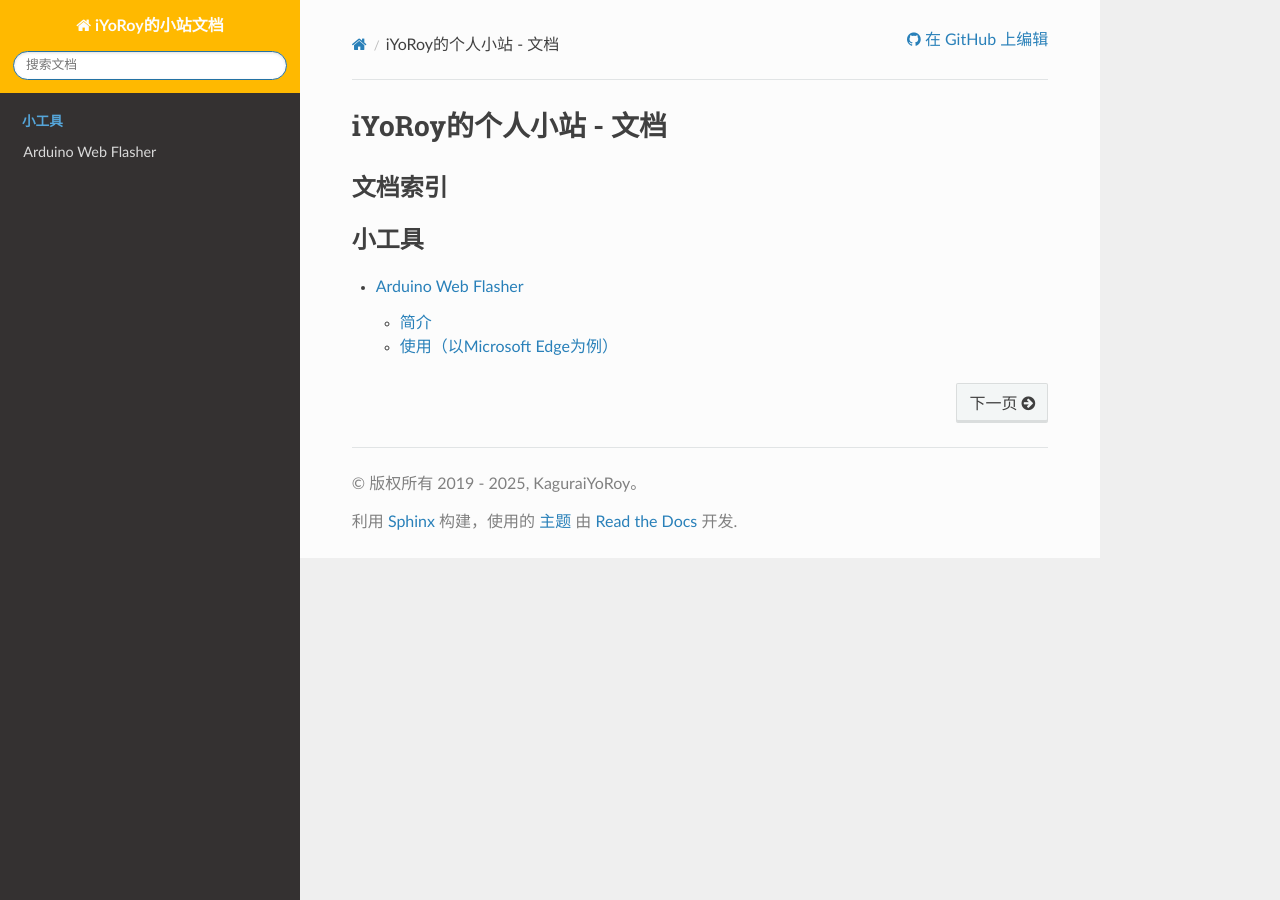
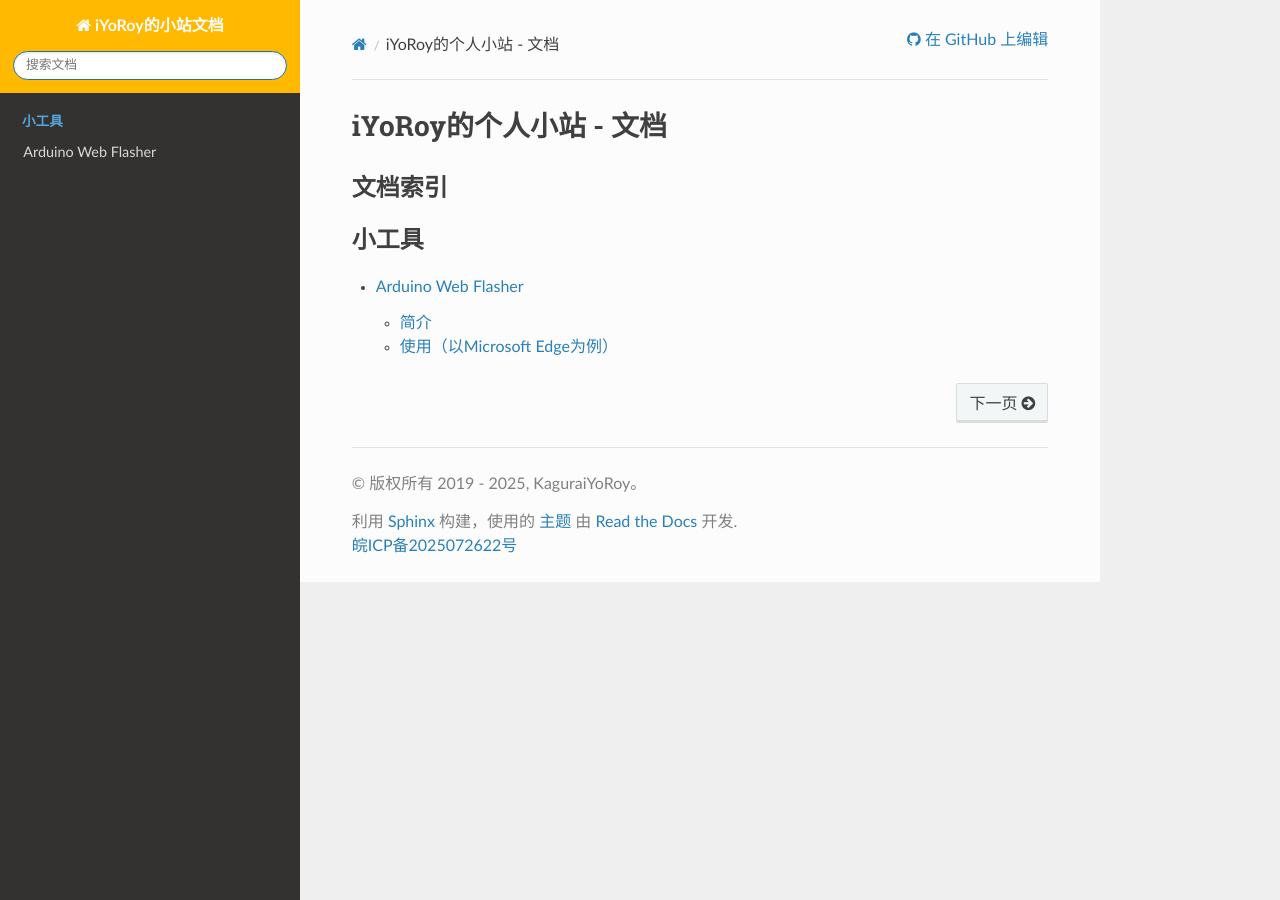
Before and after one commit to KaguraiYoRoy/docs, a Sphinx documentation site: the page built from source/index.rst, in a window 1280 px wide. Built offline with Sphinx 7.4.7 and the Read the Docs theme 3.1.0, drawn with Linux system fonts in a browser that asks for light colours.

Commit message:
Switch domain to iyoroy.cn and add ICP information

```diff
--- /dev/null
+++ b/source/_templates/footer.html
@@ -0,0 +1,6 @@
+{% extends "!footer.html" %}
+{%- block extrafooter %}
+<div role="contentinfo" style="...">
+    <a href="https://beian.miit.gov.cn/" target="_blank">皖ICP备2025072622号</a>
+</div>
+{% endblock %}
--- a/source/conf.py
+++ b/source/conf.py
@@ -9,7 +9,7 @@
 project = 'iYoRoy的小站文档'
 copyright = '2019 - 2025, KaguraiYoRoy'
 author = 'KaguraiYoRoy'
-html_baseurl = 'https://docs.yori.moe/'
+html_baseurl = 'https://docs.iyoroy.cn/'
 
 # -- General configuration ---------------------------------------------------
 # https://www.sphinx-doc.org/en/master/usage/configuration.html#general-configuration
```
